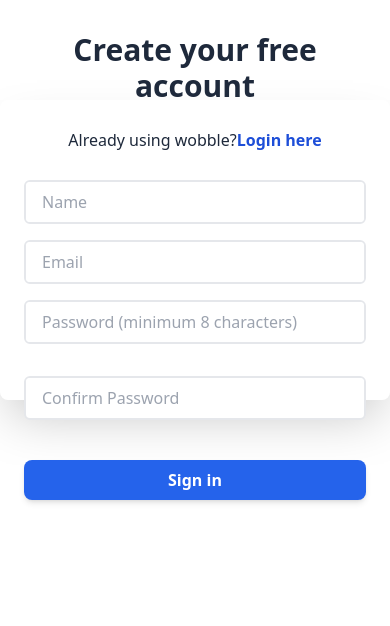
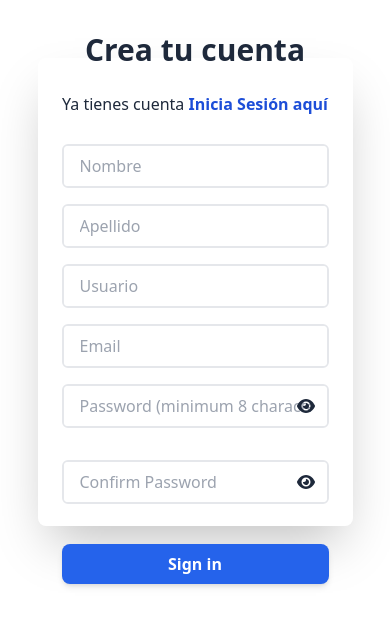
Before and after one commit to Velasco36/Task_Manager-Laravel-api, a React (Vite) app in the folder Notas/: page /register in a window 390 px wide. Shown: the top 626 px of the page. Built offline with nearby package versions, Linux system fonts and the light colour scheme.

Commit message:
feat: add last_name and user

```diff
--- a/Notas/src/views/Register/Register.jsx
+++ b/Notas/src/views/Register/Register.jsx
@@ -4,20 +4,25 @@ import { useDispatch } from "react-redux";
 import { useNavigate } from "react-router-dom";
 import { register } from "../../redux/actions/actions";
 import Swal from "sweetalert2";
+import { FontAwesomeIcon } from "@fortawesome/react-fontawesome";
+import { faEye, faEyeSlash } from "@fortawesome/free-solid-svg-icons";
 
 const Register = () => {
   const dispatch = useDispatch();
   const navigate = useNavigate();
 
   const [input, setInput] = useState({
-    nombre: "",
+    name: "",
+    last_name: "",
+    username: "",
     email: "",
     password: "",
-    passwordConfimm: "",
+    password_confirmation: "",
   });
 
-  const [showConfirmPassword, setShowConfimPassword] = useState(false);
- console.log(setShowConfimPassword)
+  const [showPassword, setShowPassword] = useState(false);
+  const [showConfirmPassword, setShowConfirmPassword] = useState(false);
+
   const handleChange = (event) => {
     setInput({
       ...input,
@@ -27,16 +32,16 @@ const Register = () => {
 
   const handleSubmit = async (event) => {
     event.preventDefault();
-    const newUser = { ...input };
-    if (input.passwordConfimm !== input.password) {
+
+    if (input.password_confirmation !== input.password) {
       Swal.fire({
-        title: "Verifica la informacion.",
+        title: "Verifica la información.",
         text: "Por favor, verifique que las contraseñas sean iguales",
         icon: "warning",
       });
     } else {
       try {
-        await dispatch(register(newUser));
+        await dispatch(register(input));
         Swal.fire({
           position: "center",
           icon: "success",
@@ -44,17 +49,23 @@ const Register = () => {
           showConfirmButton: false,
           timer: 2000,
         });
-        setInput({
-          nombre: "",
-          email: "",
-          password: "",
-          passwordConfimm: "",
-        });
+
         navigate("/login");
       } catch (error) {
+        const errorData = error.response.data;
+        let errorMessage = "";
+
+        if (errorData.username) {
+          errorMessage += `Username: ${errorData.username.join(", ")}\n`;
+        }
+
+        if (errorData.email) {
+          errorMessage += `Email: ${errorData.email.join(", ")}`;
+        }
         Swal.fire({
           icon: "error",
-          title: "Este usuario ya esta registrado.",
+          title: "Error al registrar usuario",
+          text: errorMessage || "Ocurrió un error inesperado",
         });
       }
     }
@@ -70,17 +81,18 @@ const Register = () => {
         />
       </div>
       <div className="flex w-full flex-col md:w-1/2">
-        <div className="my-auto rounded-lg h-3/5 shadow-2xl mx-auto  flex flex-col justify-center px-6 pt-8 md:justify-start lg:w-[28rem]">
+        <div className="my-auto rounded-lg h-4/5 shadow-2xl mx-auto flex flex-col justify-center px-6 pt-8 md:justify-start lg:w-[32rem]">
           <p className="text-center text-3xl font-bold md:text-left md:leading-tight">
-            Create your free account
+            Crea tu cuenta
           </p>
           <p className="mt-6 text-center font-medium md:text-left">
-            Already using wobble?
+            Ya tienes cuenta
             <Link
               to="/login"
               className="whitespace-nowrap font-semibold text-blue-700"
             >
-              Login here
+              {" "}
+              Inicia Sesión aquí
             </Link>
           </p>
 
@@ -93,10 +105,36 @@ const Register = () => {
                 <input
                   type="text"
                   id="login-name"
-                  name="nombre"
+                  name="name"
                   className="w-full flex-shrink appearance-none border-gray-300 bg-white py-2 px-4 text-base text-gray-700 placeholder-gray-400 focus:outline-none"
-                  placeholder="Name"
-                  value={input.nombre}
+                  placeholder="Nombre"
+                  value={input.name}
+                  onChange={handleChange}
+                />
+              </div>
+            </div>
+            <div className="flex flex-col pt-4">
+              <div className="relative flex overflow-hidden rounded-md border-2 transition focus-within:border-blue-600">
+                <input
+                  type="text"
+                  id="login-apellido"
+                  name="last_name"
+                  className="w-full flex-shrink appearance-none border-gray-300 bg-white py-2 px-4 text-base text-gray-700 placeholder-gray-400 focus:outline-none"
+                  placeholder="Apellido"
+                  value={input.last_name}
+                  onChange={handleChange}
+                />
+              </div>
+            </div>
+            <div className="flex flex-col pt-4">
+              <div className="relative flex overflow-hidden rounded-md border-2 transition focus-within:border-blue-600">
+                <input
+                  type="text"
+                  id="login-username"
+                  name="username"
+                  className="w-full flex-shrink appearance-none border-gray-300 bg-white py-2 px-4 text-base text-gray-700 placeholder-gray-400 focus:outline-none"
+                  placeholder="Usuario"
+                  value={input.username}
                   onChange={handleChange}
                 />
               </div>
@@ -117,7 +155,7 @@ const Register = () => {
             <div className="mb-4 flex flex-col pt-4">
               <div className="relative flex overflow-hidden rounded-md border-2 transition focus-within:border-blue-600">
                 <input
-                  type="password"
+                  type={showPassword ? "text" : "password"}
                   id="login-password"
                   name="password"
                   className="w-full flex-shrink appearance-none border-gray-300 bg-white py-2 px-4 text-base text-gray-700 placeholder-gray-400 focus:outline-none"
@@ -125,6 +163,12 @@ const Register = () => {
                   value={input.password}
                   onChange={handleChange}
                 />
+                <span
+                  className="absolute inset-y-0 right-0 flex items-center pr-3 cursor-pointer"
+                  onClick={() => setShowPassword(!showPassword)}
+                >
+                  <FontAwesomeIcon icon={showPassword ? faEyeSlash : faEye} />
+                </span>
               </div>
             </div>
 
@@ -133,12 +177,20 @@ const Register = () => {
                 <input
                   type={showConfirmPassword ? "text" : "password"}
                   id="login-password-confirm"
-                  name="passwordConfimm"
+                  name="password_confirmation"
                   className="w-full flex-shrink appearance-none border-gray-300 bg-white py-2 px-4 text-base text-gray-700 placeholder-gray-400 focus:outline-none"
                   placeholder="Confirm Password"
-                  value={input.passwordConfimm}
+                  value={input.password_confirmation}
                   onChange={handleChange}
                 />
+                <span
+                  className="absolute inset-y-0 right-0 flex items-center pr-3 cursor-pointer"
+                  onClick={() => setShowConfirmPassword(!showConfirmPassword)}
+                >
+                  <FontAwesomeIcon
+                    icon={showConfirmPassword ? faEyeSlash : faEye}
+                  />
+                </span>
               </div>
             </div>
 
```
